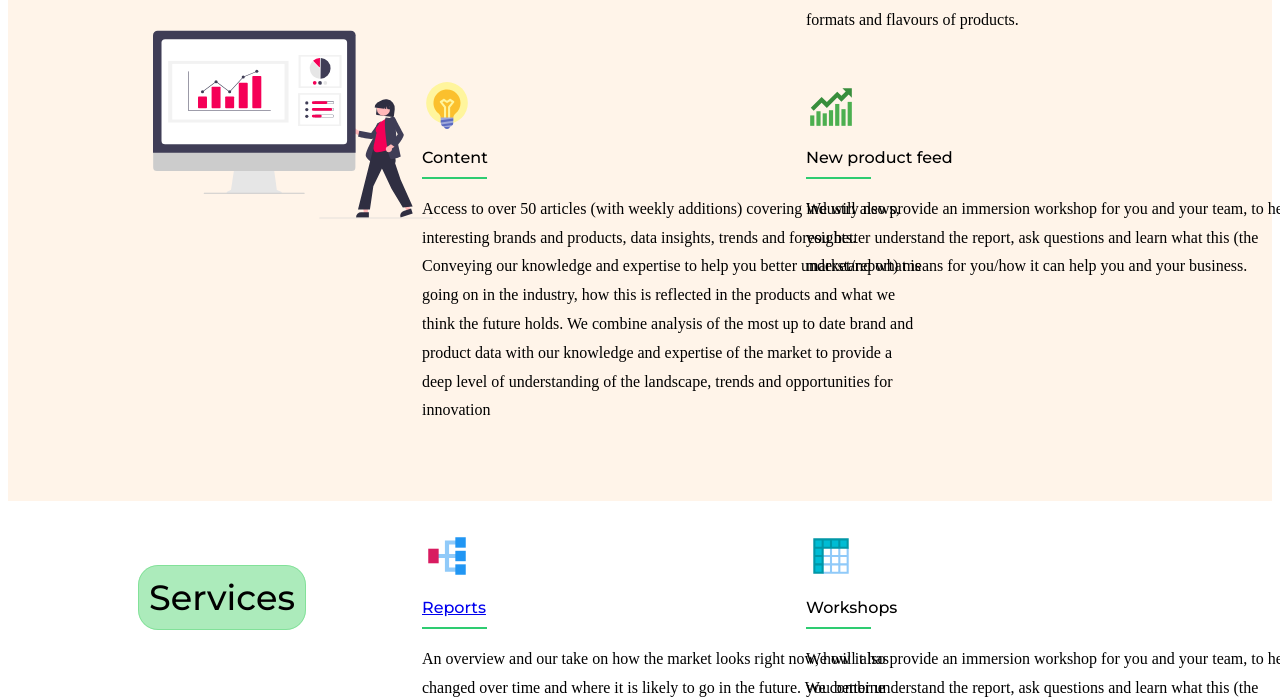
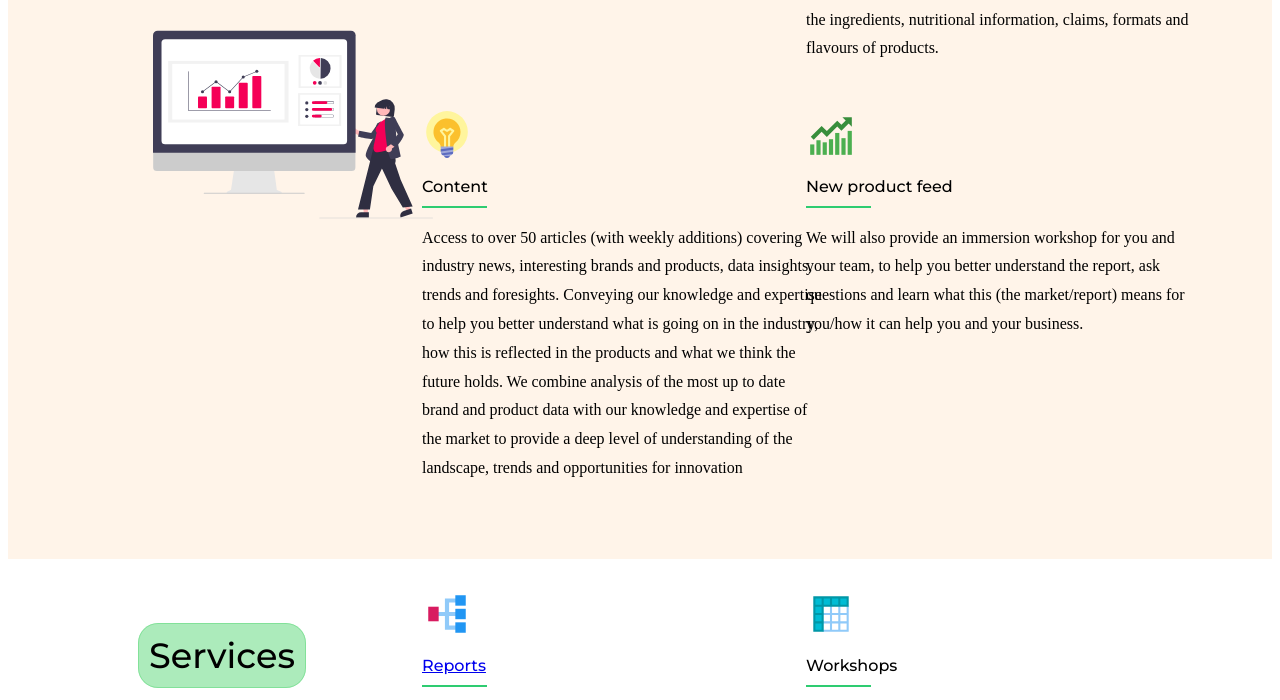
Before and after one commit to ShuibCodes/ShuaybCodes, a Gatsby site: page /Features in a window 1280 px wide. Shown: the part 332-1032 px from the top of the page. Built offline with nearby package versions, Linux system fonts and the light colour scheme; Gatsby itself is replaced by a stand-in of ours.

Commit message:
features section

```diff
--- a/src/components/NewStyles/Features.css
+++ b/src/components/NewStyles/Features.css
@@ -188,9 +188,10 @@
        }
 
       .features{
-        width:500px;
+
+        width: 400px;
         line-height: 1.8rem;
-
+        font-size: 16px;
       }
 
 
```
